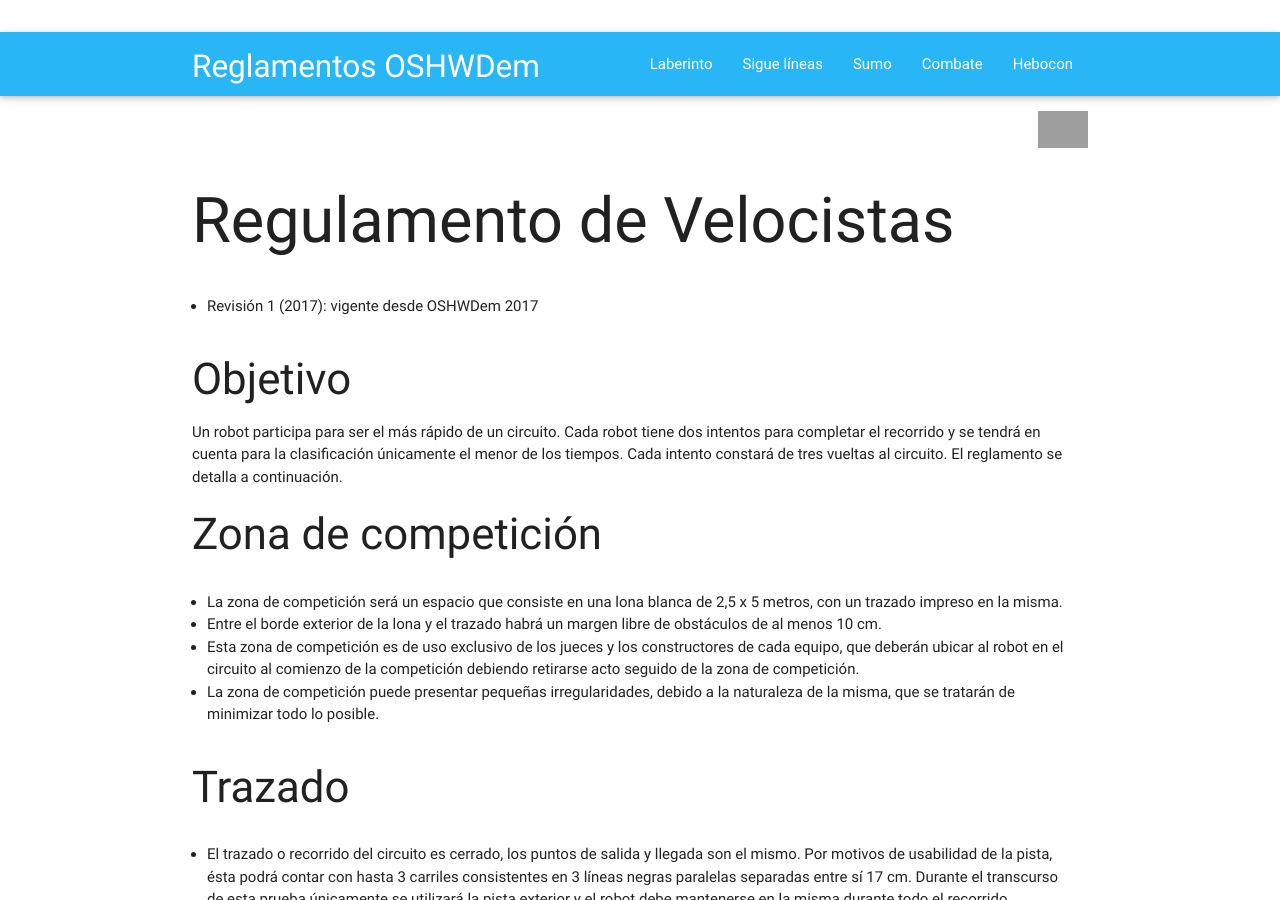
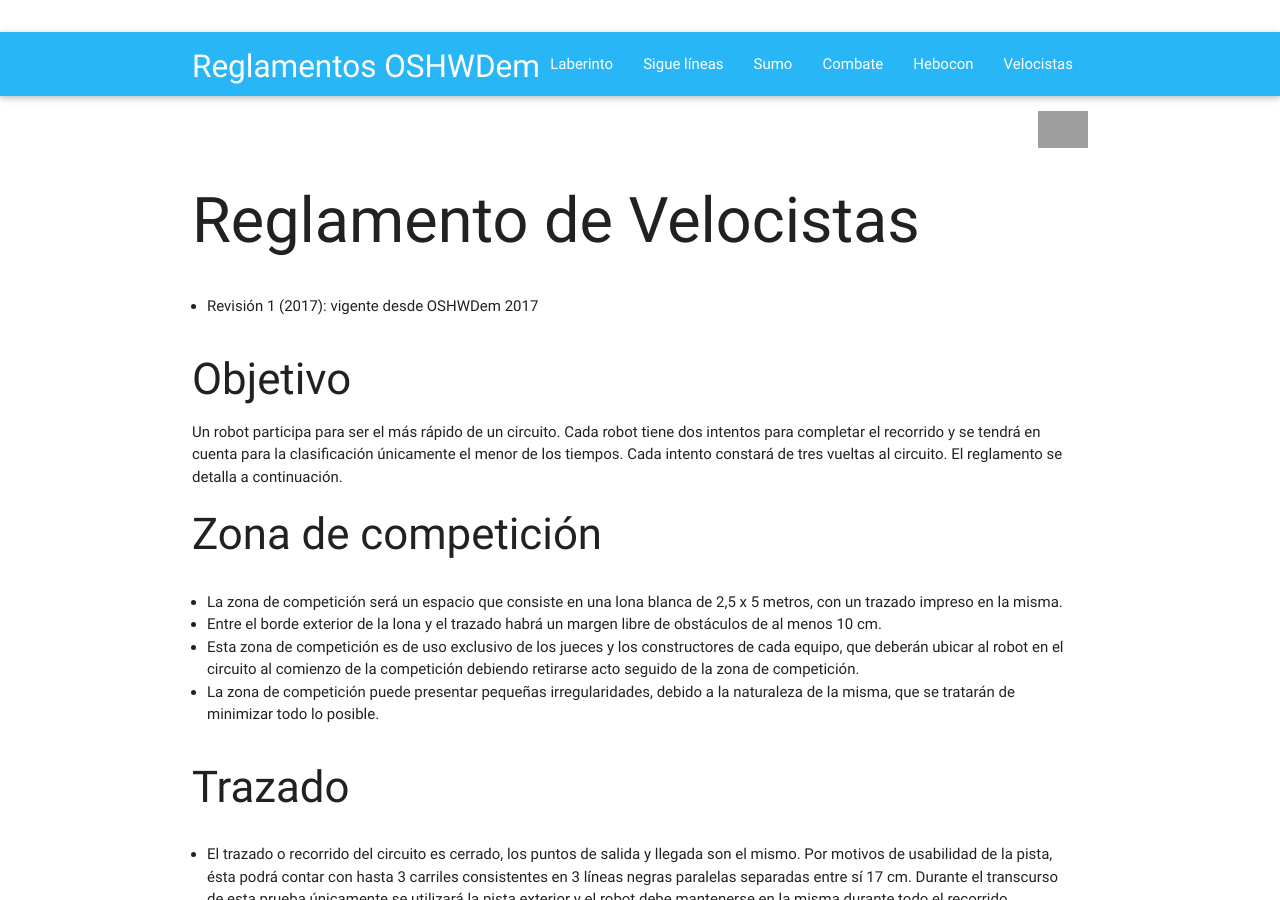
Before and after one commit to brico-labs/Regulamentos, a Jekyll site: the page built from velocistas_es.md, in a window 1280 px wide and 900 px high. Built offline with Jekyll 4.4.1, drawn with Linux system fonts in a browser that asks for light colours; nearby versions of some CDN libraries; grey boxes are pictures that could not be loaded.

Commit message:
Section link in main menu.

```diff
--- a/_layouts/regulamento_es.html
+++ b/_layouts/regulamento_es.html
@@ -25,6 +25,7 @@
           <li><a href="loita_sumo_es">Sumo</a></li>
           <li><a href="combate_es">Combate</a></li>
           <li><a href="hebocon_es">Hebocon</a></li>
+          <li><a href="velocistas_es">Velocistas</a></li>
         </ul>
 
         <ul id="nav-mobile" class="side-nav">
@@ -33,6 +34,7 @@
           <li><a href="loita_sumo_es">Sumo</a></li>
           <li><a href="combate_es">Combate</a></li>
           <li><a href="hebocon_es">Hebocon</a></li>
+          <li><a href="velocistas_es">Velocistas</a></li>
         </ul>
 
         <a href="#" data-activates="nav-mobile" class="button-collapse"><i class="material-icons">menu</i></a>
--- a/_layouts/regulamento_gl.html
+++ b/_layouts/regulamento_gl.html
@@ -25,6 +25,7 @@
           <li><a href="loita_sumo_gl">Sumo</a></li>
           <li><a href="combate_gl">Combate</a></li>
           <li><a href="hebocon_gl">Hebocon</a></li>
+          <li><a href="velocistas_gl">Velocistas</a></li>
         </ul>
 
         <ul id="nav-mobile" class="side-nav">
@@ -33,6 +34,7 @@
           <li><a href="loita_sumo_gl">Sumo</a></li>
           <li><a href="combate_gl">Combate</a></li>
           <li><a href="hebocon_gl">Hebocon</a></li>
+          <li><a href="velocistas_gl">Velocistas</a></li>
         </ul>
 
         <a href="#" data-activates="nav-mobile" class="button-collapse"><i class="material-icons">menu</i></a>
--- a/velocistas_es.md
+++ b/velocistas_es.md
@@ -4,7 +4,7 @@ title: Reglamento de Velocistas
 ---
 [<img src="https://upload.wikimedia.org/wikipedia/commons/thumb/6/64/Flag_of_Galicia.svg/300px-Flag_of_Galicia.svg.png" width="50">](velocistas_gl)
 
-# Regulamento de Velocistas
+# Reglamento de Velocistas
 
   - Revisión 1 (2017): vigente desde OSHWDem 2017
 
```
